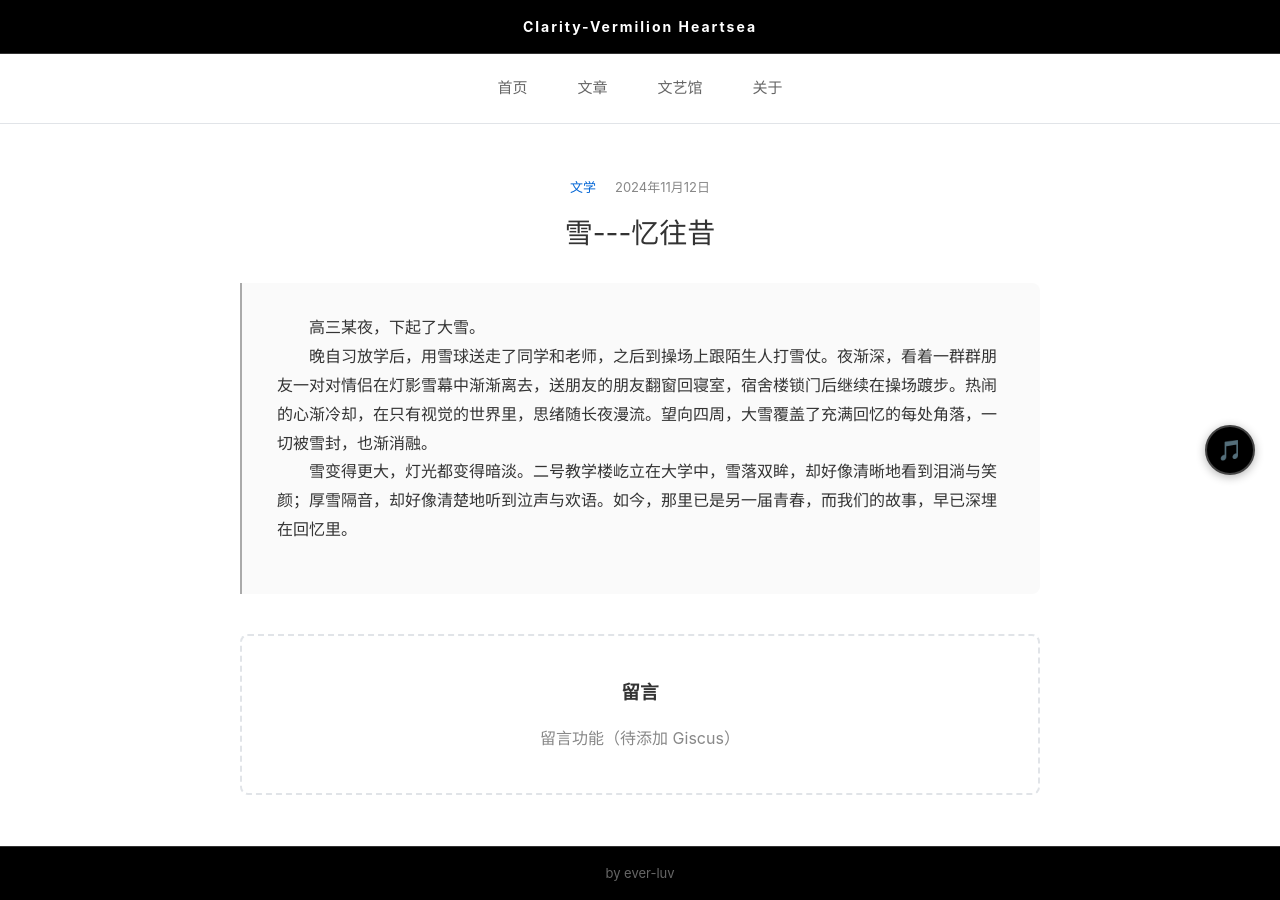
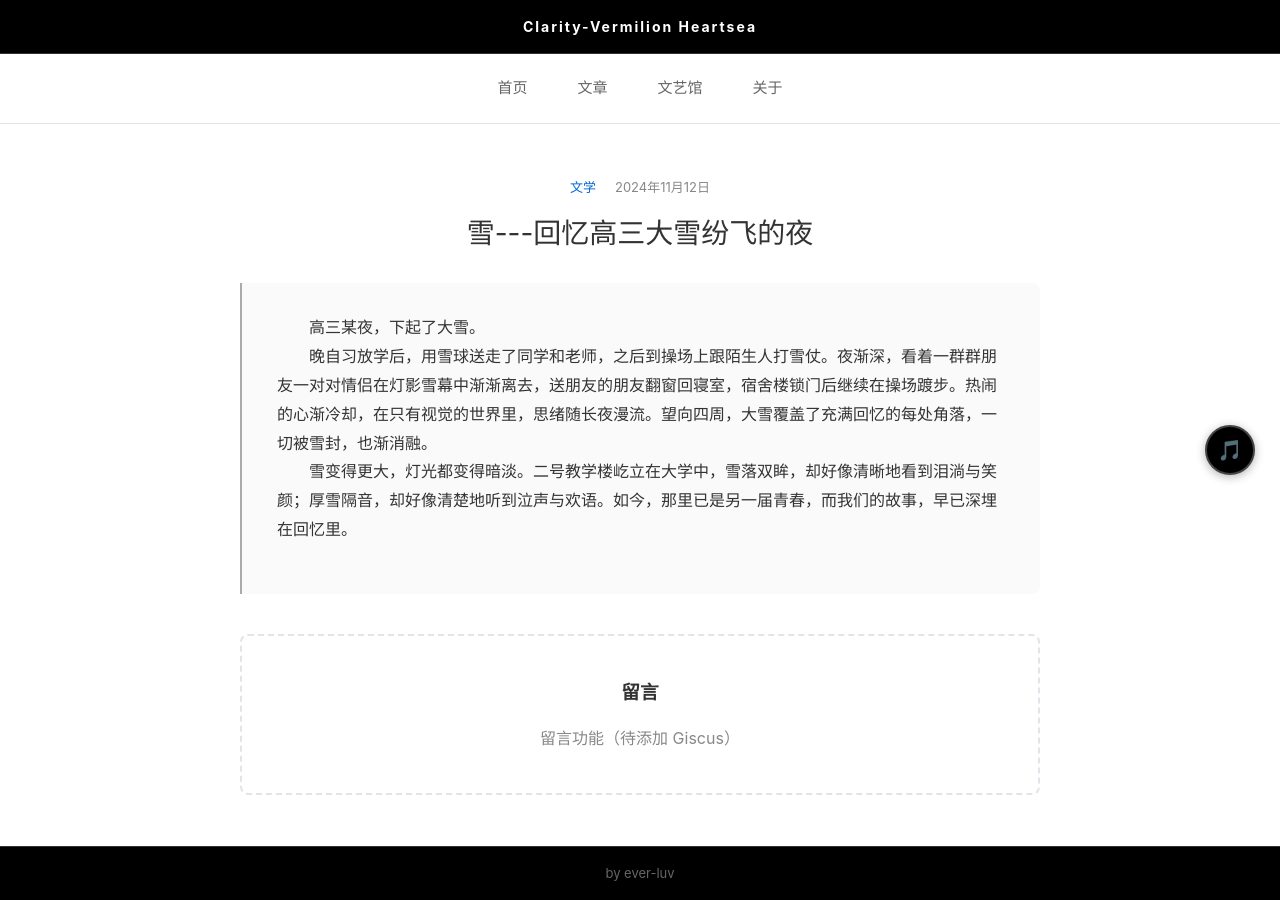
Before and after one commit to ever-luv/ever-luv.github.io, a Jekyll site: the page built from _posts/2024-11-12-snow.md, in a window 1280 px wide. Built offline with Jekyll 4.4.1, drawn with Linux system fonts in a browser that asks for light colours.

Commit message:
Update title and content of snow post

```diff
--- a/_posts/2024-11-12-snow.md
+++ b/_posts/2024-11-12-snow.md
@@ -1,6 +1,6 @@
 ---
 layout: post
-title: 雪---忆往昔
+title: 雪---回忆高三大雪纷飞的夜
 categories: [文学]
 ---
 　　高三某夜，下起了大雪。
```
